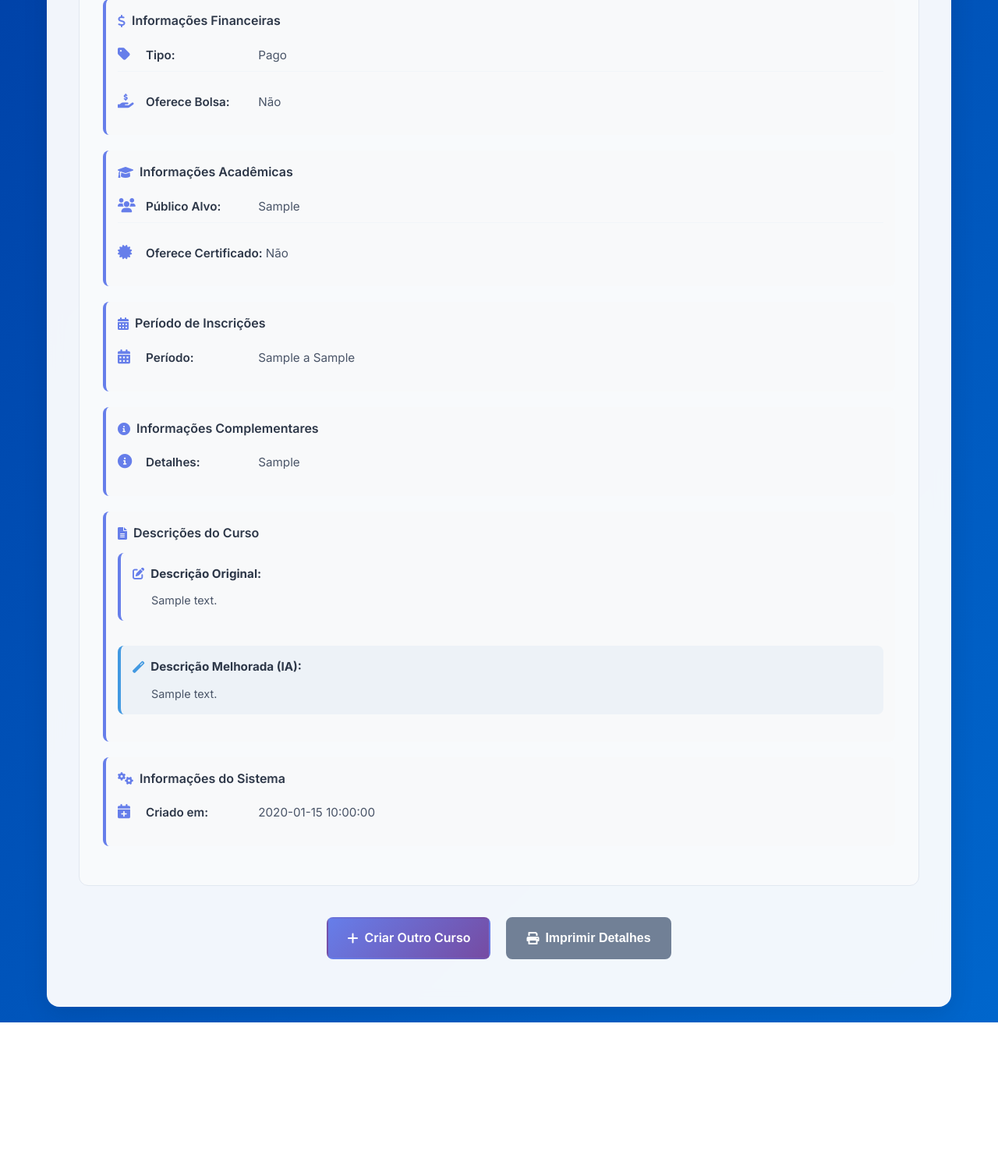
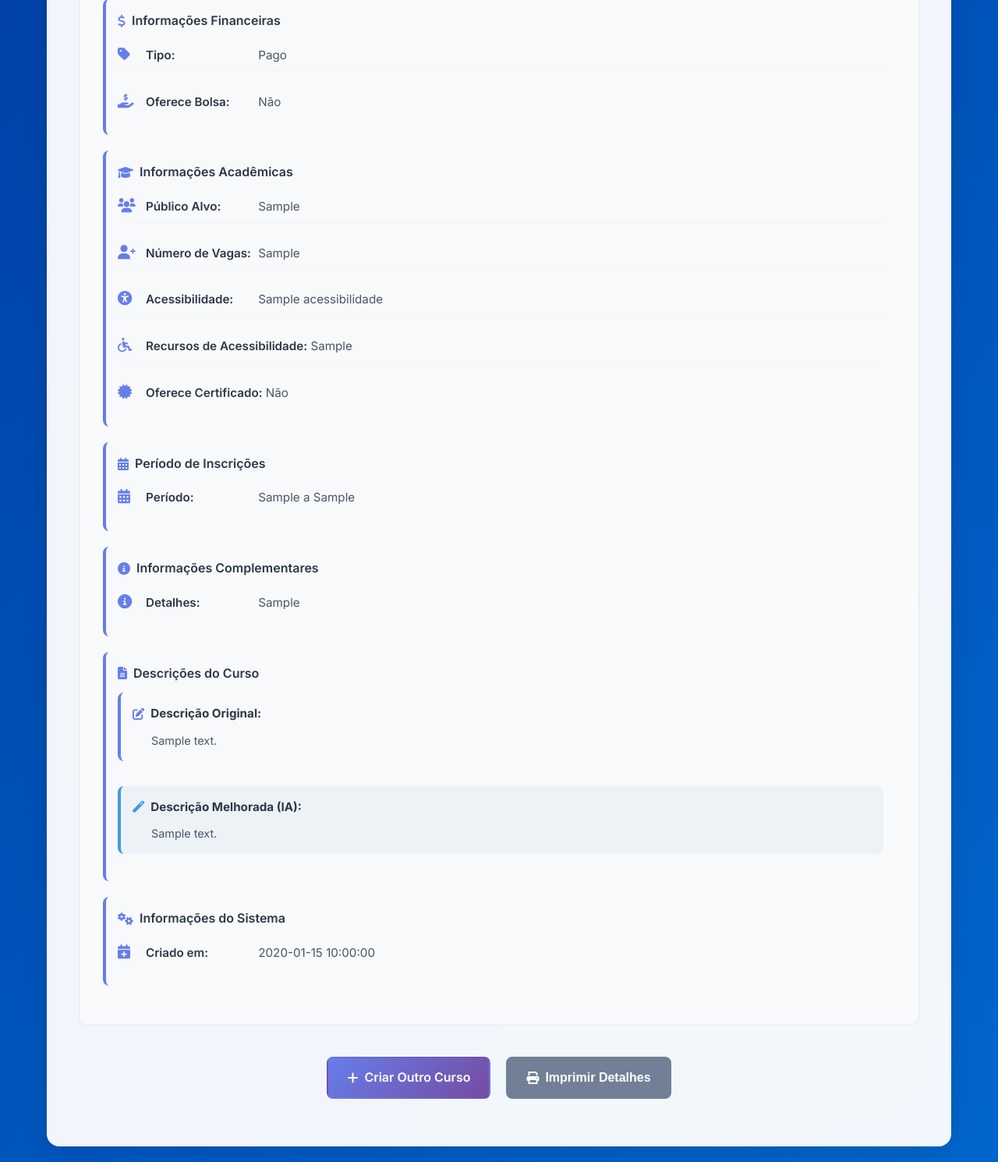
Before and after one commit to rickdourado/WebCiclo, a Flask app: template templates/course_success.html in a window 1280 px wide. Shown: the part 1160-2650 px from the top of the page at 78% size. Before the commit the page ends 2471 px from the top, so only its background shows below. Run offline with Flask 3, Linux system fonts and the light colour scheme; the template is opened without the code that fills it: most values are stand-ins (such as "Sample title", 1, 10 or a date in 2020); parts of the project's set-up code (start-up, migrations or seed data) failed here and were passed over.

Commit message:
feat: recursos de acessibilidade

```diff
--- a/last_id.json
+++ b/last_id.json
@@ -1 +1 @@
-{"last_id": 68}
+{"last_id": 1}
--- a/services/course_service.py
+++ b/services/course_service.py
@@ -177,6 +177,8 @@ class CourseService:
             'valor_bolsa': form_data.get('valor_bolsa') if form_data.get('oferece_bolsa') == 'sim' else '',
             'requisitos_bolsa': form_data.get('requisitos_bolsa') if form_data.get('oferece_bolsa') == 'sim' else '',
             'publico_alvo': form_data.get('publico_alvo', ''),
+            'acessibilidade': form_data.get('acessibilidade', ''),
+            'recursos_acessibilidade': form_data.get('recursos_acessibilidade') if form_data.get('acessibilidade') in ['acessivel', 'exclusivo'] else '',
             'oferece_certificado': form_data.get('oferece_certificado', ''),
             'pre_requisitos': form_data.get('pre_requisitos') if form_data.get('oferece_certificado') == 'sim' else '',
             'info_complementares': form_data.get('info_complementares', ''),
--- a/static/js/form-validator.js
+++ b/static/js/form-validator.js
@@ -265,8 +265,9 @@ class FormValidator {
     }
 
     validateUnits() {
-        const unidades = document.querySelectorAll('.unidade-item');
-        console.log(`Encontradas ${unidades.length} unidades`);
+        // Validar apenas unidades presenciais (que têm data-unidade, não data-plataforma)
+        const unidades = document.querySelectorAll('.unidade-item[data-unidade]');
+        console.log(`Encontradas ${unidades.length} unidades presenciais`);
 
         unidades.forEach((unidade, index) => {
             console.log(`Validando unidade ${index + 1}...`);
--- a/templates/course_success.html
+++ b/templates/course_success.html
@@ -310,6 +310,27 @@
                                 <span><strong>Modalidade:</strong> {{ course.modalidade }}</span>
                             </div>
 
+                            {% if course.inicio_aulas_data or course.fim_aulas_data %}
+                            <div class="info-row">
+                                <i class="fas fa-calendar-check"></i>
+                                <span><strong>Data de Realização:</strong>
+                                    {% set inicio_data = course.inicio_aulas_data.split(',')[0].strip() if course.inicio_aulas_data else '' %}
+                                    {% set fim_data = course.fim_aulas_data.split(',')[0].strip() if course.fim_aulas_data else '' %}
+                                    {% if inicio_data and fim_data %}
+                                        {% set inicio_formatada = inicio_data.split('-')[2] + '/' + inicio_data.split('-')[1] + '/' + inicio_data.split('-')[0] %}
+                                        {% set fim_formatada = fim_data.split('-')[2] + '/' + fim_data.split('-')[1] + '/' + fim_data.split('-')[0] %}
+                                        {{ inicio_formatada }} a {{ fim_formatada }}
+                                    {% elif inicio_data %}
+                                        {% set inicio_formatada = inicio_data.split('-')[2] + '/' + inicio_data.split('-')[1] + '/' + inicio_data.split('-')[0] %}
+                                        A partir de {{ inicio_formatada }}
+                                    {% elif fim_data %}
+                                        {% set fim_formatada = fim_data.split('-')[2] + '/' + fim_data.split('-')[1] + '/' + fim_data.split('-')[0] %}
+                                        Até {{ fim_formatada }}
+                                    {% endif %}
+                                </span>
+                            </div>
+                            {% endif %}
+
                             {% if course.modalidade == 'Online' and course.plataforma_digital %}
                             <div class="info-row">
                                 <i class="fas fa-video"></i>
@@ -419,6 +440,35 @@
                                 <i class="fas fa-users"></i>
                                 <span><strong>Público Alvo:</strong> {{ course.publico_alvo }}</span>
                             </div>
+
+                            {% if course.vagas_unidade %}
+                            <div class="info-row">
+                                <i class="fas fa-user-plus"></i>
+                                <span><strong>Número de Vagas:</strong> {{ course.vagas_unidade.split(',')[0].strip() }}</span>
+                            </div>
+                            {% endif %}
+
+                            <div class="info-row">
+                                <i class="fas fa-universal-access"></i>
+                                <span><strong>Acessibilidade:</strong>
+                                    {% if course.acessibilidade == 'acessivel' %}
+                                        Acessível para pessoas com deficiência
+                                    {% elif course.acessibilidade == 'exclusivo' %}
+                                        Exclusivo para pessoas com deficiência
+                                    {% elif course.acessibilidade == 'nao_acessivel' %}
+                                        Não acessível para Pessoas com Deficiência
+                                    {% else %}
+                                        {{ course.acessibilidade }}
+                                    {% endif %}
+                                </span>
+                            </div>
+
+                            {% if course.recursos_acessibilidade %}
+                            <div class="info-row">
+                                <i class="fas fa-wheelchair"></i>
+                                <span><strong>Recursos de Acessibilidade:</strong> {{ course.recursos_acessibilidade }}</span>
+                            </div>
+                            {% endif %}
 
                             <div class="info-row">
                                 <i class="fas fa-certificate"></i>
```
Also changed, not shown: services/validation_service.py (+25 -10 lines), templates/index.html (+35 -6 lines), 14 other files.
